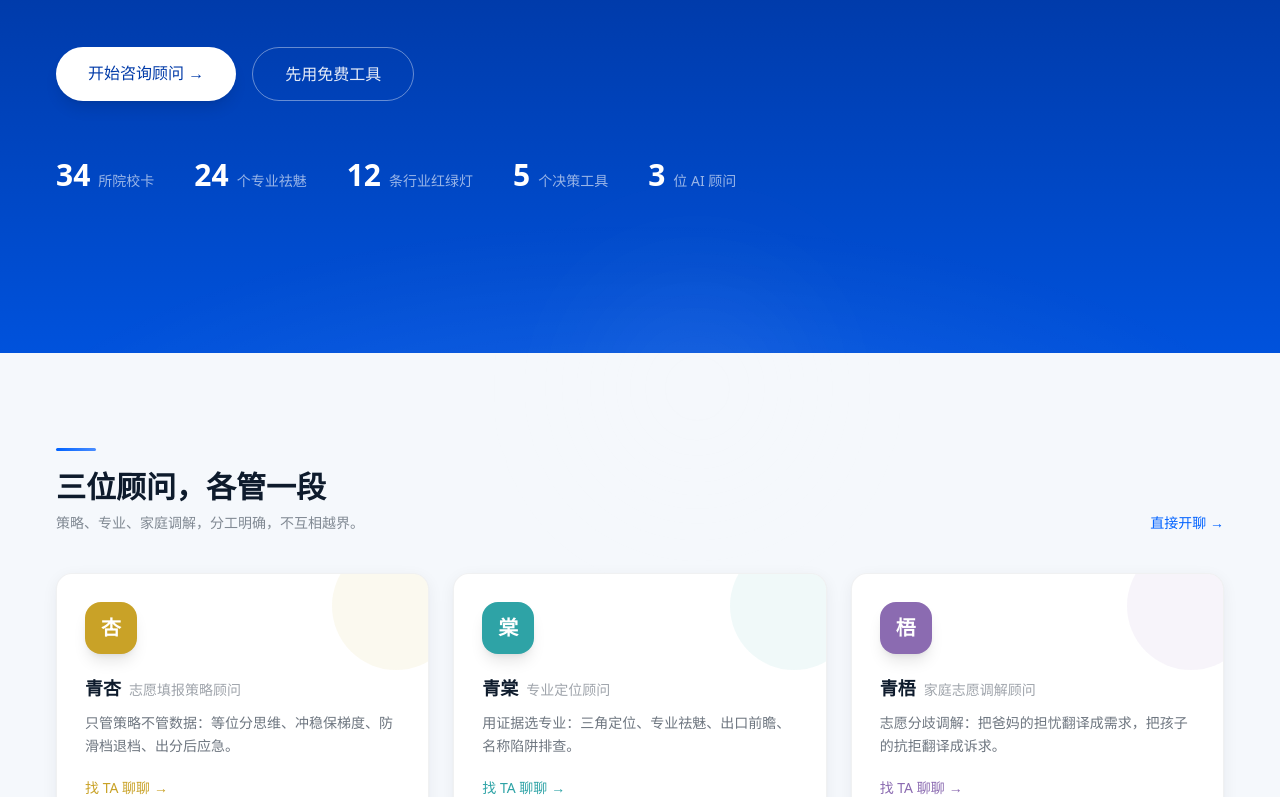
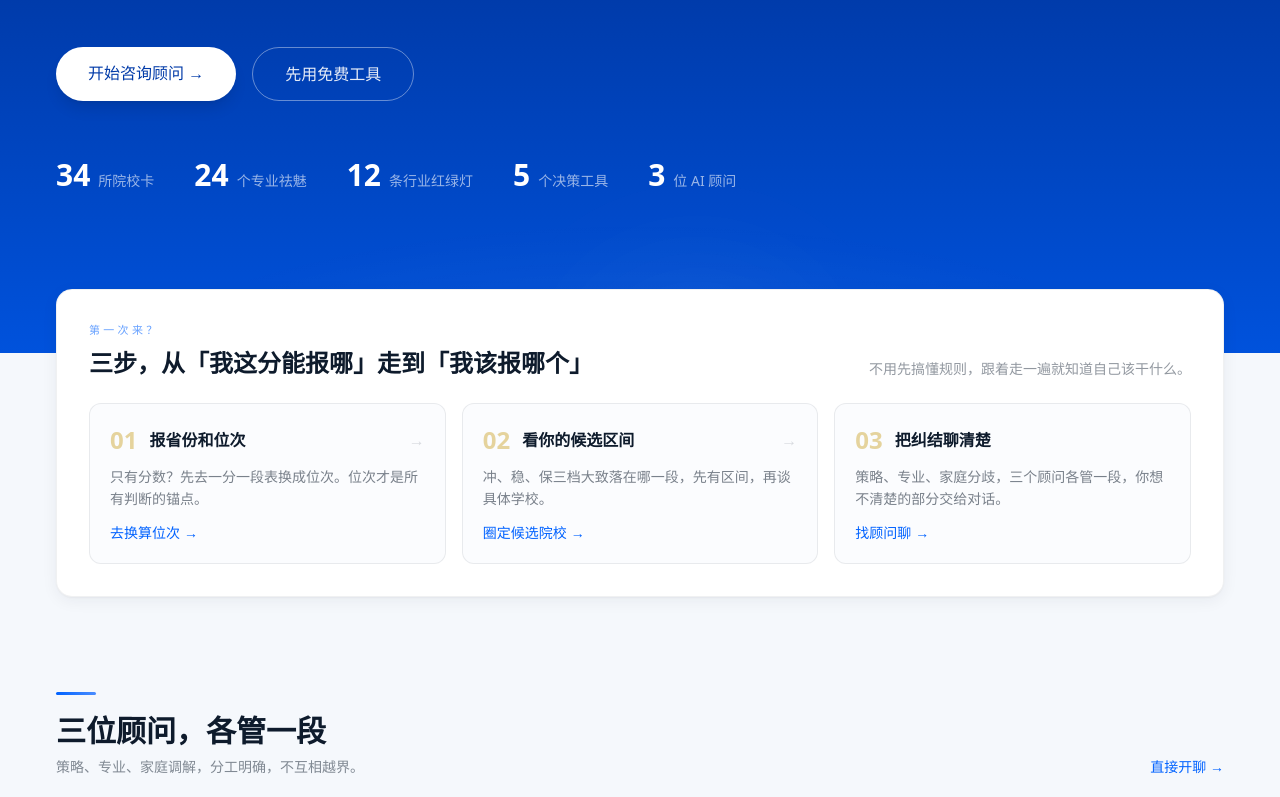
Before and after one commit to yuwangjuan1/qingxuan, a Next.js app: page / in a window 1280 px wide. Shown: the part 549-1346 px from the top of the page. Built offline with nearby package versions, Linux system fonts and the light colour scheme.

Commit message:
feat: 首页新增三步开始引导 + 各模块页底部下一步衔接，打通学校专业工具指南顾问动线

```diff
--- /dev/null
+++ b/app/components/NextStep.tsx
@@ -0,0 +1,51 @@
+import Link from "next/link";
+
+type Props = {
+  eyebrow?: string;
+  title: string;
+  desc: string;
+  href: string;
+  label: string;
+  altHref?: string;
+  altLabel?: string;
+};
+
+export default function NextStep({
+  eyebrow = "下一步",
+  title,
+  desc,
+  href,
+  label,
+  altHref,
+  altLabel,
+}: Props) {
+  return (
+    <section className="mt-16 mb-6">
+      <div className="relative overflow-hidden rounded-2xl border border-blue/15 bg-gradient-to-r from-blue-pale via-white to-white px-7 py-8 md:px-10 md:py-9 flex flex-col md:flex-row md:items-center gap-6 md:gap-10 justify-between">
+        <div className="absolute -right-14 -top-16 w-56 h-56 rounded-full bg-blue/[0.05] pointer-events-none" />
+        <div className="absolute -right-4 bottom-0 w-32 h-32 rounded-full bg-gold/[0.06] pointer-events-none" />
+        <div className="relative">
+          <p className="text-[11px] tracking-[0.3em] text-blue/60 mb-2">{eyebrow}</p>
+          <h2 className="text-xl md:text-2xl font-bold">{title}</h2>
+          <p className="mt-2 text-sm text-ink/60 leading-relaxed max-w-xl">{desc}</p>
+        </div>
+        <div className="relative flex items-center gap-3 shrink-0 flex-wrap">
+          {altHref && altLabel && (
+            <Link
+              href={altHref}
+              className="px-5 py-3 rounded-full border border-ink/12 text-sm text-ink/70 hover:border-blue/50 hover:text-blue transition-colors"
+            >
+              {altLabel}
+            </Link>
+          )}
+          <Link
+            href={href}
+            className="btn-blue text-white px-6 py-3 rounded-full text-sm font-medium whitespace-nowrap"
+          >
+            {label} →
+          </Link>
+        </div>
+      </div>
+    </section>
+  );
+}
--- a/app/guide/page.tsx
+++ b/app/guide/page.tsx
@@ -2,6 +2,7 @@
 
 import { useMemo, useState } from "react";
 import PageBanner from "@/app/components/PageBanner";
+import NextStep from "@/app/components/NextStep";
 import { GLOSSARY, PITFALLS, CALENDAR, FAQ } from "@/lib/data/knowledge";
 
 const TABS = ["名词词典", "避坑指南", "填报日历", "高频问答"] as const;
--- a/app/insights/page.tsx
+++ b/app/insights/page.tsx
@@ -1,5 +1,6 @@
 import { INSIGHTS } from "@/lib/data/insights";
 import PageBanner from "@/app/components/PageBanner";
+import NextStep from "@/app/components/NextStep";
 
 const toneStyle: Record<string, string> = {
   green: "bg-jade/10 border-jade/20 text-jade",
@@ -47,6 +48,16 @@ export default function InsightsPage() {
           </article>
         ))}
       </div>
+
+        <NextStep
+          eyebrow="下一步"
+          title="趋势是别人的，选择是你的"
+          desc="红绿灯只说明行业的整体水位，落到具体的人身上还要看城市、学校层次和家庭条件。把你自己的情况讲给顾问听，比对着榜单纠结有用。"
+          href="/chat"
+          label="和顾问聊聊我的情况"
+          altHref="/tools"
+          altLabel="用工具排志愿"
+        />
       </div>
     </div>
   );
--- a/app/majors/page.tsx
+++ b/app/majors/page.tsx
@@ -4,6 +4,7 @@ import Link from "next/link";
 import { useMemo, useState } from "react";
 import { ALL_MAJORS, TRAP_LABEL } from "@/lib/data/majors";
 import PageBanner from "@/app/components/PageBanner";
+import NextStep from "@/app/components/NextStep";
 
 export default function MajorsPage() {
   const [query, setQuery] = useState("");
@@ -103,6 +104,15 @@ export default function MajorsPage() {
           ))}
         </div>
       )}
+
+        <NextStep
+          title="专业有方向了，先算算够不够得着"
+          desc="把分数换成位次，再看冲稳保三档落在哪。工具在本地计算，不收集任何信息，算完心里就有区间了。"
+          href="/tools"
+          label="去算我的位次"
+          altHref="/chat?advisor=qingxing"
+          altLabel="找青杏聊策略"
+        />
       </div>
     </div>
   );
--- a/app/page.tsx
+++ b/app/page.tsx
@@ -45,6 +45,30 @@ const stats = [
   { num: "12", label: "条行业红绿灯" },
   { num: "5", label: "个决策工具" },
   { num: "3", label: "位 AI 顾问" },
+];
+
+const steps = [
+  {
+    n: "01",
+    title: "报省份和位次",
+    desc: "只有分数？先去一分一段表换成位次。位次才是所有判断的锚点。",
+    href: "/tools",
+    label: "去换算位次",
+  },
+  {
+    n: "02",
+    title: "看你的候选区间",
+    desc: "冲、稳、保三档大致落在哪一段，先有区间，再谈具体学校。",
+    href: "/schools",
+    label: "圈定候选院校",
+  },
+  {
+    n: "03",
+    title: "把纠结聊清楚",
+    desc: "策略、专业、家庭分歧，三个顾问各管一段，你想不清楚的部分交给对话。",
+    href: "/chat",
+    label: "找顾问聊",
+  },
 ];
 
 export default function Home() {
@@ -98,6 +122,46 @@ export default function Home() {
                 <span className="text-sm text-white/60">{s.label}</span>
               </div>
             ))}
+          </div>
+        </div>
+      </section>
+
+      {/* 三步开始 */}
+      <section className="relative z-10">
+        <div className="max-w-[1200px] mx-auto px-4 -mt-14 md:-mt-16">
+          <div className="card p-6 md:p-8 shadow-[0_18px_50px_-16px_rgba(0,27,74,0.28)]">
+            <div className="flex items-end justify-between flex-wrap gap-3 mb-6">
+              <div>
+                <p className="text-[11px] tracking-[0.3em] text-blue/60 mb-2">第一次来？</p>
+                <h2 className="text-xl md:text-2xl font-bold">
+                  三步，从「我这分能报哪」走到「我该报哪个」
+                </h2>
+              </div>
+              <p className="text-sm text-ink/45">不用先搞懂规则，跟着走一遍就知道自己该干什么。</p>
+            </div>
+            <div className="grid md:grid-cols-3 gap-3 md:gap-4">
+              {steps.map((s, i) => (
+                <Link
+                  key={s.n}
+                  href={s.href}
+                  className="group relative rounded-xl border border-ink/8 bg-paper/40 hover:bg-white hover:border-blue/35 hover:shadow-card transition-all p-5 flex flex-col"
+                >
+                  <div className="flex items-center gap-3">
+                    <span className="text-2xl font-bold text-gold/45 group-hover:text-gold transition-colors">
+                      {s.n}
+                    </span>
+                    <h3 className="font-bold text-base">{s.title}</h3>
+                    {i < steps.length - 1 && (
+                      <span className="hidden md:block ml-auto text-ink/15 group-hover:text-blue/40 transition-colors">→</span>
+                    )}
+                  </div>
+                  <p className="mt-2.5 text-sm text-ink/55 leading-relaxed flex-1">{s.desc}</p>
+                  <span className="mt-3 text-sm font-medium text-blue inline-flex items-center gap-1 group-hover:translate-x-0.5 transition-transform">
+                    {s.label} <span>→</span>
+                  </span>
+                </Link>
+              ))}
+            </div>
           </div>
         </div>
       </section>
--- a/app/schools/page.tsx
+++ b/app/schools/page.tsx
@@ -4,6 +4,7 @@ import Link from "next/link";
 import { useMemo, useState } from "react";
 import { ALL_SCHOOLS } from "@/lib/data/schools";
 import PageBanner from "@/app/components/PageBanner";
+import NextStep from "@/app/components/NextStep";
 
 const TYPES = ["全部", "综合", "理工", "财经", "师范"];
 
@@ -111,6 +112,15 @@ export default function SchoolsPage() {
           ))}
         </div>
       )}
+
+        <NextStep
+          title="学校圈出来了，专业怎么选？"
+          desc="同一所大学里，专业组的差别可能比学校之间的差别还大。先给专业祛魅，再回头看院校，选择会清楚很多。"
+          href="/majors"
+          label="去看专业定位"
+          altHref="/chat?advisor=qingtang"
+          altLabel="找青棠聊专业"
+        />
       </div>
     </div>
   );
--- a/app/tools/page.tsx
+++ b/app/tools/page.tsx
@@ -2,6 +2,7 @@
 
 import { useEffect, useMemo, useState } from "react";
 import PageBanner from "@/app/components/PageBanner";
+import NextStep from "@/app/components/NextStep";
 
 const TABS = [
   "冲稳保定位计算器",
@@ -389,6 +390,15 @@ export default function ToolsPage() {
           </div>
         </div>
       )}
+
+        <NextStep
+          title="数字有了，规则再补齐"
+          desc="投档规则、专业组调剂、体检限报——这些是最容易在最后一步翻车的地方。指南里按名词、坑位、时间线分类整理好了。"
+          href="/guide"
+          label="去补规则知识"
+          altHref="/chat?advisor=qingxing"
+          altLabel="直接问青杏"
+        />
       </div>
     </div>
   );
```
